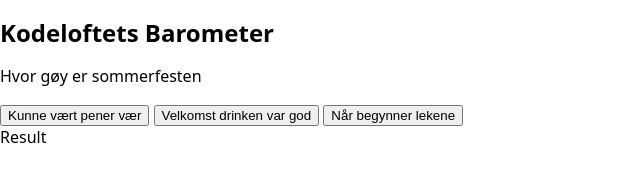
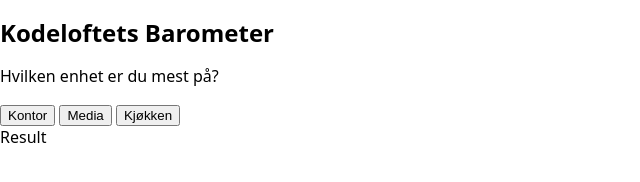
Before and after one commit to amaliebernes/kodeloftet-barometer, a website: page index.html in a window 1280 px wide. Shown: the whole page, without its empty margins (0-640 px from the left). Drawn offline with Linux system fonts and the light colour scheme.

Commit message:
update.questions

```diff
--- a/index.html
+++ b/index.html
@@ -10,12 +10,12 @@
   <body>
     <h1>Kodeloftets Barometer</h1>
 
-    <p>Hvor gøy er sommerfesten</p>
+    <p>Hvilken enhet er du mest på?</p>
 
     <div>
-      <button id="button-a">Kunne vært pener vær</button>
-      <button id="button-b">Velkomst drinken var god</button>
-      <button id="button-c">Når begynner lekene</button>
+      <button id="button-a">Kontor</button>
+      <button id="button-b">Media</button>
+      <button id="button-c">Kjøkken</button>
     </div>
 
     <a id="result-link">Result</a>
```
